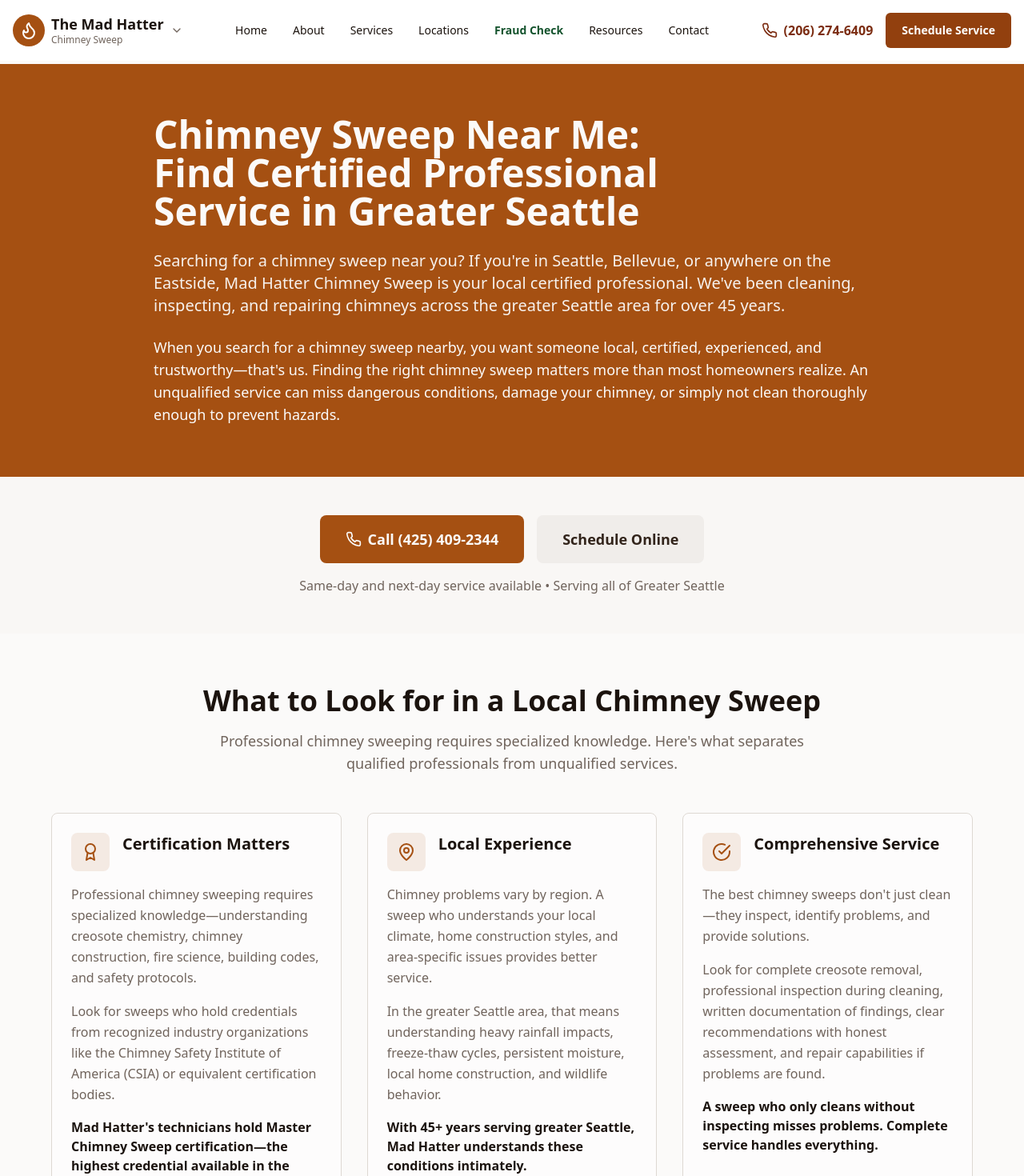
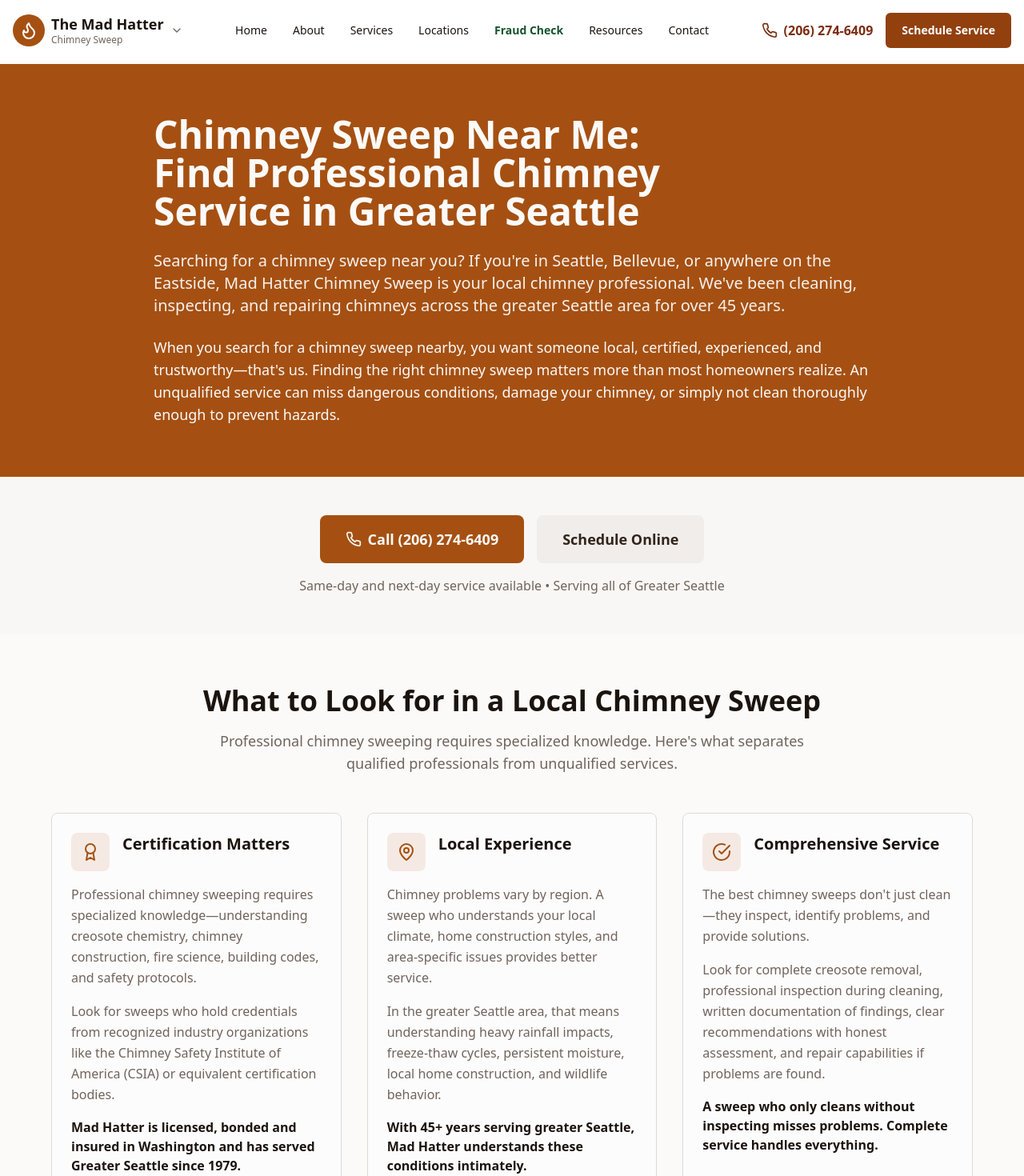
Before and after one commit to jaystonez/mad-hatter-chimney-sweep, a Next.js app: page /chimney-sweep-near-me in a window 1280 px wide. Shown: the top 1470 px of the page at 80% size. Built offline with nearby package versions, Linux system fonts and the light colour scheme; a web font is replaced by a local one.

Commit message:
Reconcile trust claims and NAP on app/chimney-sweep-near-me/page.tsx

```diff
--- a/app/chimney-sweep-near-me/page.tsx
+++ b/app/chimney-sweep-near-me/page.tsx
@@ -1,9 +1,10 @@
 import { pageMetadata } from "@/lib/seo"
+import { pricing } from "@/lib/pricing"
 import type { Metadata } from "next"
 import Link from "next/link"
 import { Phone, CheckCircle, AlertTriangle, Shield, MapPin, Award, FileCheck, Users, Flame, Wind, Gauge, Search } from "lucide-react"
 
-export const metadata: Metadata = pageMetadata("Chimney Sweep Near Me | Find Certified Service in Greater Seattle | Mad Hatter", "Looking for a chimney sweep near you? Master certified service throughout Seattle & Eastside. 45+ years experience. Transparent pricing. Same-day service available.", "/chimney-sweep-near-me")
+export const metadata: Metadata = pageMetadata("Chimney Sweep Near Me | Find Certified Service in Greater Seattle | Mad Hatter", "Looking for a chimney sweep near you? Experienced chimney service throughout Seattle & Eastside. 45+ years experience. Transparent pricing. Same-day service available.", "/chimney-sweep-near-me")
 
 export default function ChimneySweepNearMePage() {
   return (
@@ -12,10 +13,10 @@
       <section className="bg-primary text-primary-foreground py-16 px-4">
         <div className="container mx-auto max-w-4xl">
           <h1 className="text-4xl md:text-5xl font-bold mb-6 text-balance">
-            Chimney Sweep Near Me: Find Certified Professional Service in Greater Seattle
+            Chimney Sweep Near Me: Find Professional Chimney Service in Greater Seattle
           </h1>
           <p className="text-lg md:text-xl mb-6 leading-relaxed opacity-95">
-            Searching for a chimney sweep near you? If you're in Seattle, Bellevue, or anywhere on the Eastside, Mad Hatter Chimney Sweep is your local certified professional. We've been cleaning, inspecting, and repairing chimneys across the greater Seattle area for over 45 years.
+            Searching for a chimney sweep near you? If you're in Seattle, Bellevue, or anywhere on the Eastside, Mad Hatter Chimney Sweep is your local chimney professional. We've been cleaning, inspecting, and repairing chimneys across the greater Seattle area for over 45 years.
           </p>
           <p className="text-base md:text-lg leading-relaxed opacity-100">
             When you search for a chimney sweep nearby, you want someone local, certified, experienced, and trustworthy—that's us. Finding the right chimney sweep matters more than most homeowners realize. An unqualified service can miss dangerous conditions, damage your chimney, or simply not clean thoroughly enough to prevent hazards.
@@ -28,11 +29,11 @@
         <div className="container mx-auto max-w-4xl">
           <div className="flex flex-col md:flex-row items-center justify-center gap-4">
             <Link
-              href="tel:425-409-2344"
+              href={`tel:${pricing.phoneE164}`}
               className="inline-flex items-center gap-2 bg-primary text-primary-foreground px-8 py-4 rounded-lg font-semibold hover:bg-primary/90 transition-colors text-lg"
             >
               <Phone className="w-5 h-5" />
-              Call (425) 409-2344
+              Call {pricing.phone}
             </Link>
             <Link
               href="/contact"
@@ -75,7 +76,7 @@
                 Look for sweeps who hold credentials from recognized industry organizations like the Chimney Safety Institute of America (CSIA) or equivalent certification bodies.
               </p>
               <p className="font-semibold text-foreground">
-                Mad Hatter's technicians hold Master Chimney Sweep certification—the highest credential available in the industry.
+                Mad Hatter is licensed, bonded and insured in Washington and has served Greater Seattle since 1979.
               </p>
             </div>
 
@@ -528,11 +529,11 @@
 
           <div className="flex flex-col sm:flex-row gap-4 justify-center items-center mb-8">
             <Link
-              href="tel:425-409-2344"
+              href={`tel:${pricing.phoneE164}`}
               className="inline-flex items-center gap-2 bg-background text-foreground px-8 py-4 rounded-lg font-semibold hover:bg-background/90 transition-colors text-lg"
             >
               <Phone className="w-5 h-5" />
-              Call (425) 409-2344
+              Call {pricing.phone}
             </Link>
             <Link
               href="/contact"
@@ -543,7 +544,7 @@
           </div>
 
           <p className="text-lg opacity-100">
-            Master Chimney Sweep certified • 45+ years local experience • The professional choice near you
+            licensed, bonded & insured • 45+ years local experience • The professional choice near you
           </p>
         </div>
       </section>
```
